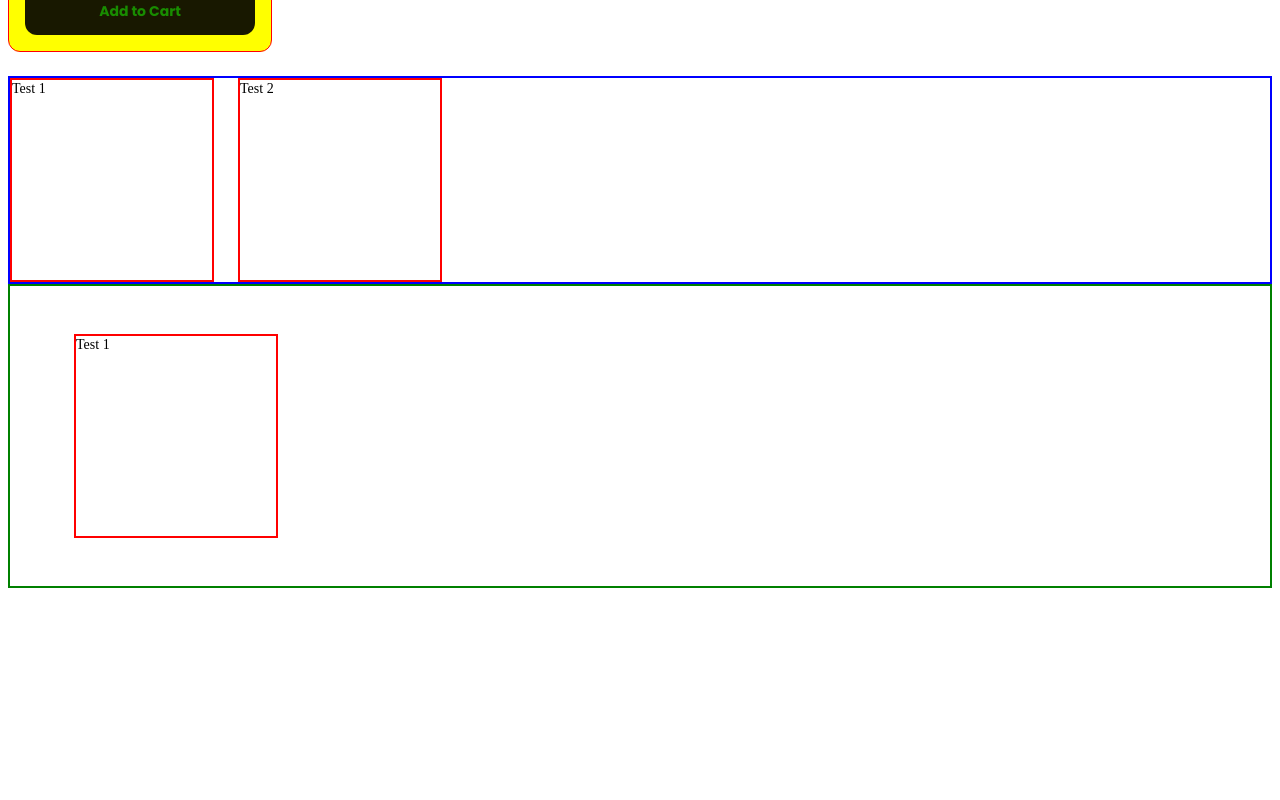
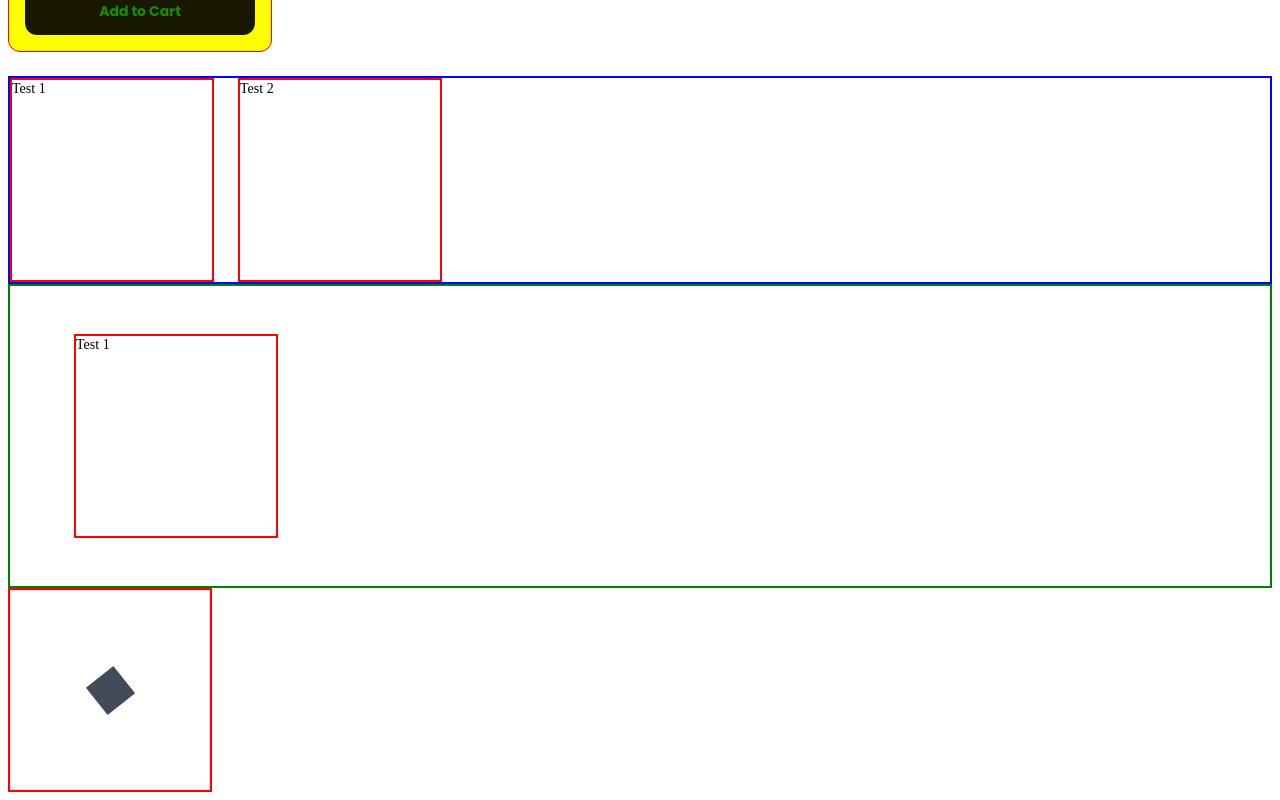
Before and after one commit to asyrul21/reso-ui, a React app: page / in a window 1280 px wide. Shown: the part 1276-2076 px from the top of the page. Before the commit the page ends 1872 px from the top, so only its background shows below. Built offline with nearby package versions, Linux system fonts and the light colour scheme.

Commit message:
Component Loader component, tests and stories

```diff
--- a/src/App.tsx
+++ b/src/App.tsx
@@ -7,6 +7,7 @@ import {
   AddToCart,
   FlexContainer,
   CenterContainer,
+  ComponentLoader,
 } from "@components";
 import "./App.scss";
 
@@ -82,6 +83,9 @@ const App = () => {
       <CenterContainer styles={{ border: "2px solid green" }}>
         <div className="app_test_box">Test 1</div>
       </CenterContainer>
+      <div className="app_test_box" style={{ position: "relative" }}>
+        <ComponentLoader />
+      </div>
     </>
   );
 };
--- /dev/null
+++ b/src/components/Loaders/Component-Loader/Component-Loader.tsx
@@ -0,0 +1,71 @@
+import React from "react";
+
+// import base interface
+import IComponent from "@interfaces/IComponent";
+
+// styles
+import "./styles/Component-Loader.layout.scss";
+import "./styles/Component-Loader.theme.scss";
+
+// utils
+import {
+  createComponentStyles,
+  createLayoutStyles,
+  createThemeStyles,
+} from "@utils/styles";
+
+export interface IComponentLoaderProps extends IComponent {
+  size?: "small" | "medium" | "large";
+  iconContainerClassName?: string;
+  iconContainerStyles?: React.CSSProperties;
+}
+
+/*
+ * Parent of this component MUST have position:relative
+ */
+export const ComponentLoader = ({
+  size = "small",
+  className,
+  iconContainerClassName,
+  theme = "light",
+  styles,
+  iconContainerStyles,
+}: IComponentLoaderProps) => {
+  const containerStyles = createComponentStyles(
+    createLayoutStyles(
+      {
+        componentLoader_container: true,
+      },
+      className
+    ),
+    createThemeStyles("componentLoader_container_theme_", theme)
+  );
+
+  const loaderStyles = createComponentStyles(
+    createLayoutStyles(
+      {
+        componentLoader_icon_container: true,
+        spin: true,
+        [`componentLoader_icon_size_${size}`]: true,
+      },
+      iconContainerClassName
+    ),
+    createThemeStyles("componentLoader_loader_theme_", theme)
+  );
+
+  return (
+    <div
+      className={containerStyles}
+      style={styles}
+      data-testid="component-loader-root"
+    >
+      <div
+        className={loaderStyles}
+        style={iconContainerStyles}
+        data-testid="component-loader-icon-container"
+      ></div>
+    </div>
+  );
+};
+
+export default ComponentLoader;
--- /dev/null
+++ b/src/components/Loaders/Component-Loader/index.ts
@@ -0,0 +1 @@
+export * from "./Component-Loader";
--- /dev/null
+++ b/src/components/Loaders/Component-Loader/styles/Component-Loader.layout.scss
@@ -0,0 +1,32 @@
+.componentLoader_container {
+  position: absolute;
+  top: 0;
+  left: 0;
+  z-index: 4; // below navbar
+  width: 100%;
+  min-height: 100%;
+  display: flex;
+  flex-direction: column;
+  align-items: center;
+  justify-content: center;
+}
+
+.componentLoader_icon_container {
+  line-height: 55px;
+  text-align: center;
+}
+
+.componentLoader_icon_size_small {
+  width: 35px;
+  height: 35px;
+}
+
+.componentLoader_icon_size_medium {
+  width: 45px;
+  height: 45px;
+}
+
+.componentLoader_icon_size_large {
+  width: 55px;
+  height: 55px;
+}
--- /dev/null
+++ b/src/components/Loaders/Component-Loader/styles/Component-Loader.theme.scss
@@ -0,0 +1,9 @@
+.componentLoader_container_theme_light {
+  border: 1px solid $primary-grey-medium-light;
+  background-color: $bg-fullscreenloader;
+}
+
+.componentLoader_loader_theme_light {
+  border: 2px solid $primary-grey-dark;
+  background-color: $primary-grey-dark;
+}
--- a/src/index.ts
+++ b/src/index.ts
@@ -3,5 +3,10 @@ import "./styles/global.scss";
 export * from "./components/Example";
 export * from "./components/Quantity-Counter";
 export * from "./components/Add-To-Cart";
+
+// containers
 export * from "./components/Containers/Flex-Container";
 export * from "./components/Containers/Center-Container";
+
+// loaders
+export * from "./components/Loaders/Component-Loader";
```
Also changed, not shown: src/components/Loaders/Component-Loader/stories/storiesStyle.scss (added, +7 -0 lines), 2 other files (tests, documents, lock files or other folders).
